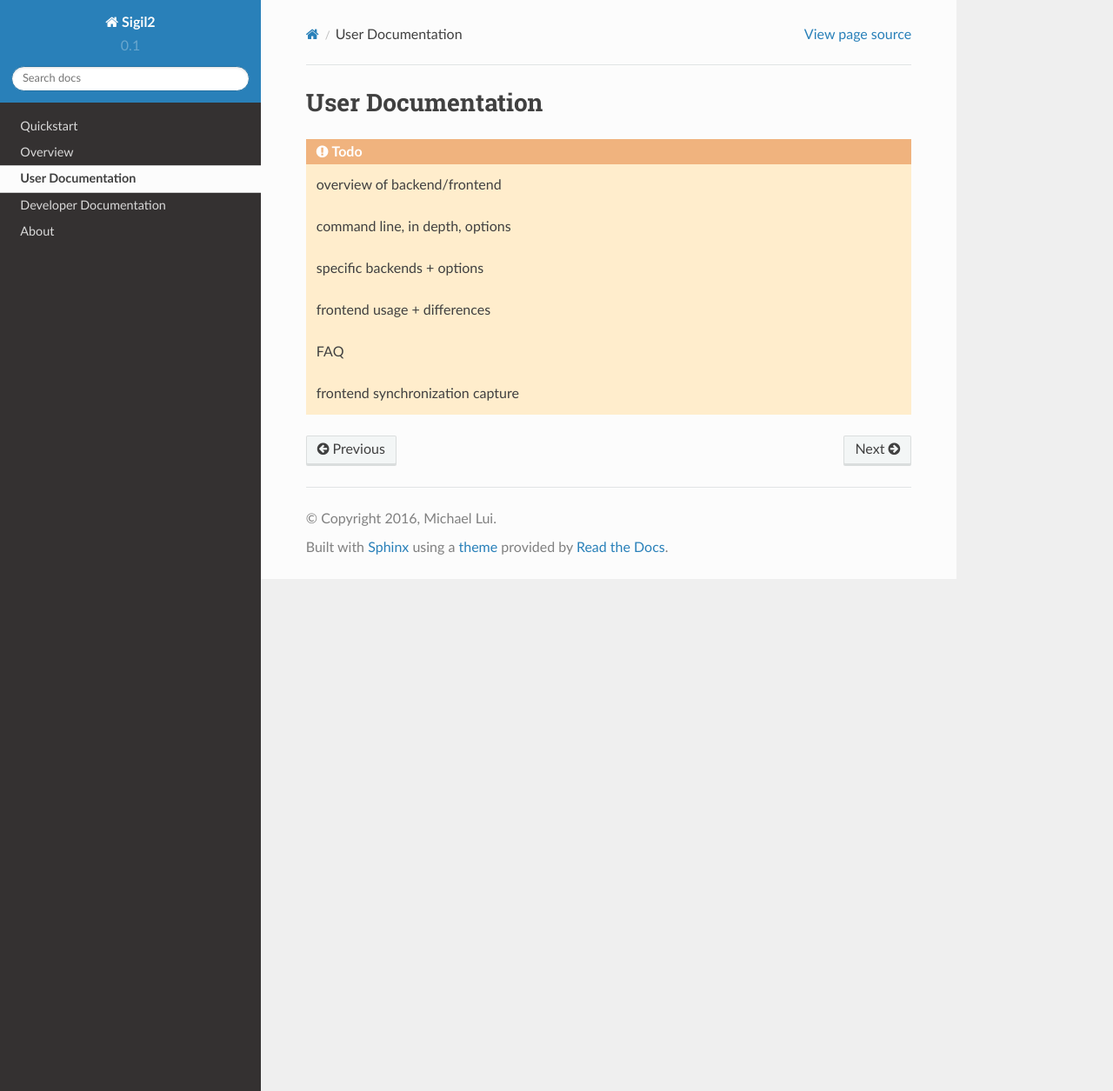
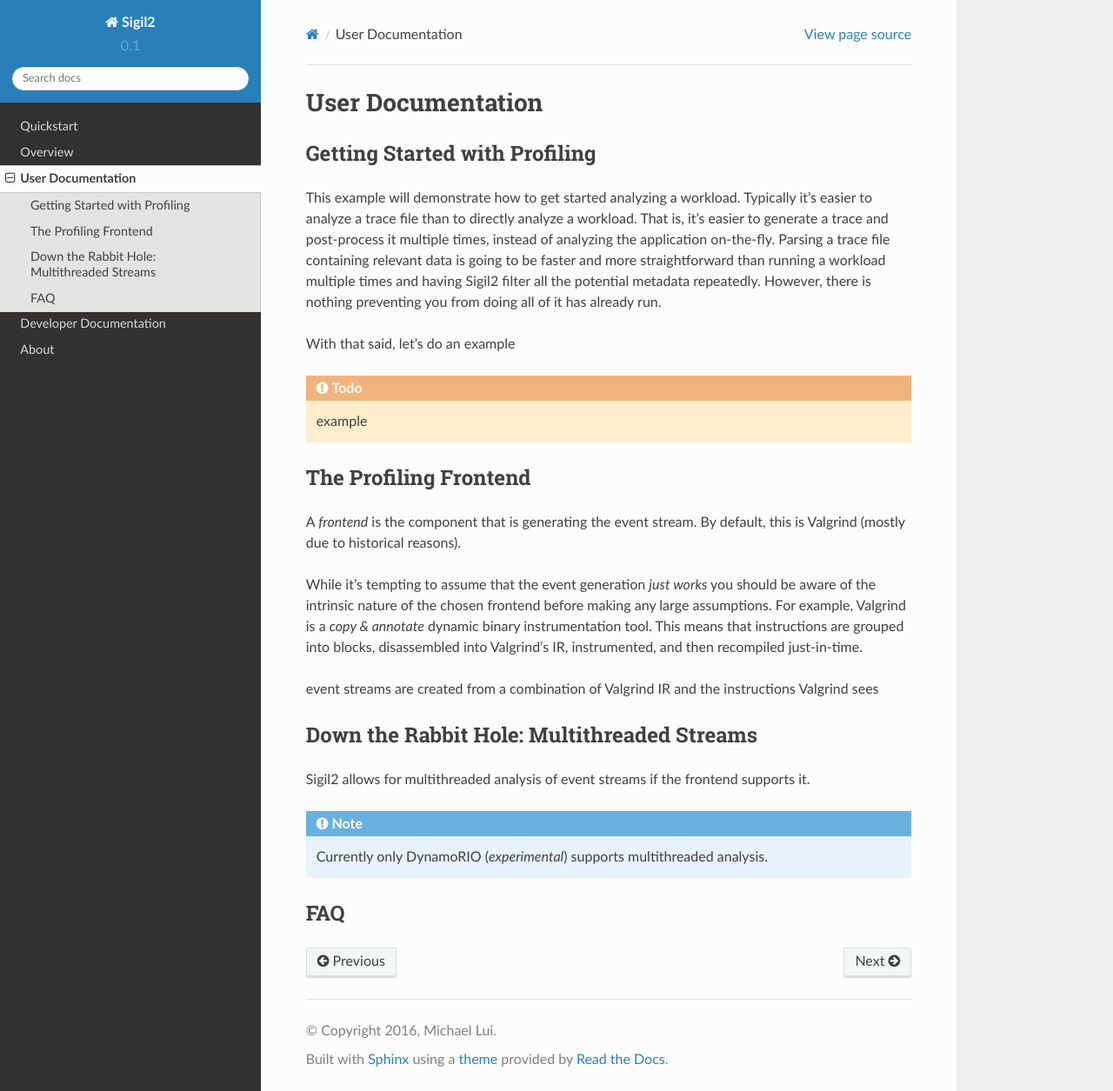
Before and after one commit to VANDAL/prism, a Sphinx documentation site: the page built from docs/source/user-docs.rst, in a window 1280 px wide and 1255 px high. Shown: the whole window at 87% size. Built offline with Sphinx 7.4.7 and the Read the Docs theme 2.0.0, drawn with Linux system fonts in a browser that asks for light colours; formulas are drawn with MathJax 3.

Commit message:
Updated docs
[ci-skip]

```diff
--- a/docs/source/index.rst
+++ b/docs/source/index.rst
@@ -42,9 +42,9 @@ See the :doc:`Quickstart <quickstart>` for information installation instructions
 Contribute
 ----------
 
-Issue Tracker: https://github.com/mdlui/Sigil2/issues
+Source Code: https://git.io/sigil2
 
-Source Code: https://github.com/mdlui/Sigil2
+Issue Tracker: https://github.com/mikelui/Sigil2/issues
 
 Support
 -------
@@ -56,4 +56,4 @@ License
 
 This project is licensed under the `BSD3 license`_.
 
-.. _`BSD3 license`: https://github.com/mdlui/Sigil2/blob/master/COPYING
+.. _`BSD3 license`: https://github.com/mikelui/Sigil2/blob/master/COPYING
--- a/docs/source/user-docs.rst
+++ b/docs/source/user-docs.rst
@@ -1,14 +1,48 @@
 User Documentation
 ==================
 
-.. todo:: overview of backend/frontend
+Getting Started with Profiling
+------------------------------
 
-          command line, in depth, options
+This example will demonstrate how to get started analyzing a workload.
+Typically it's easier to analyze a trace file than to directly analyze a
+workload. That is, it's easier to generate a trace and post-process it multiple
+times, instead of analyzing the application on-the-fly. Parsing a trace file
+containing relevant data is going to be faster and more straightforward than
+running a workload multiple times and having |project| filter all the potential
+metadata repeatedly. However, there is nothing preventing you from doing all of
+it has already run.
 
-          specific backends + options
+With that said, let's do an example
 
-          frontend usage + differences
+.. todo:: example
 
-          FAQ
+The Profiling Frontend
+----------------------
 
-          frontend synchronization capture
+A *frontend* is the component that is generating the event stream.
+By default, this is Valgrind (mostly due to historical reasons).
+
+While it's tempting to assume that the event generation *just works*
+you should be aware of the intrinsic nature of the chosen frontend
+before making any large assumptions. For example, Valgrind is a
+*copy & annotate* dynamic binary instrumentation tool. This means that
+instructions are grouped into blocks, disassembled into Valgrind's IR,
+instrumented, and then recompiled just-in-time.
+
+event streams are
+created from a combination of Valgrind IR and the instructions Valgrind
+sees
+
+Down the Rabbit Hole: Multithreaded Streams
+-------------------------------------------
+
+|project| allows for multithreaded analysis of event streams
+if the frontend supports it.
+
+.. note:: Currently only DynamoRIO (*experimental*) supports multithreaded
+          analysis.
+
+
+FAQ
+---
```
Also changed, not shown: README.md (+1 -3 lines).
